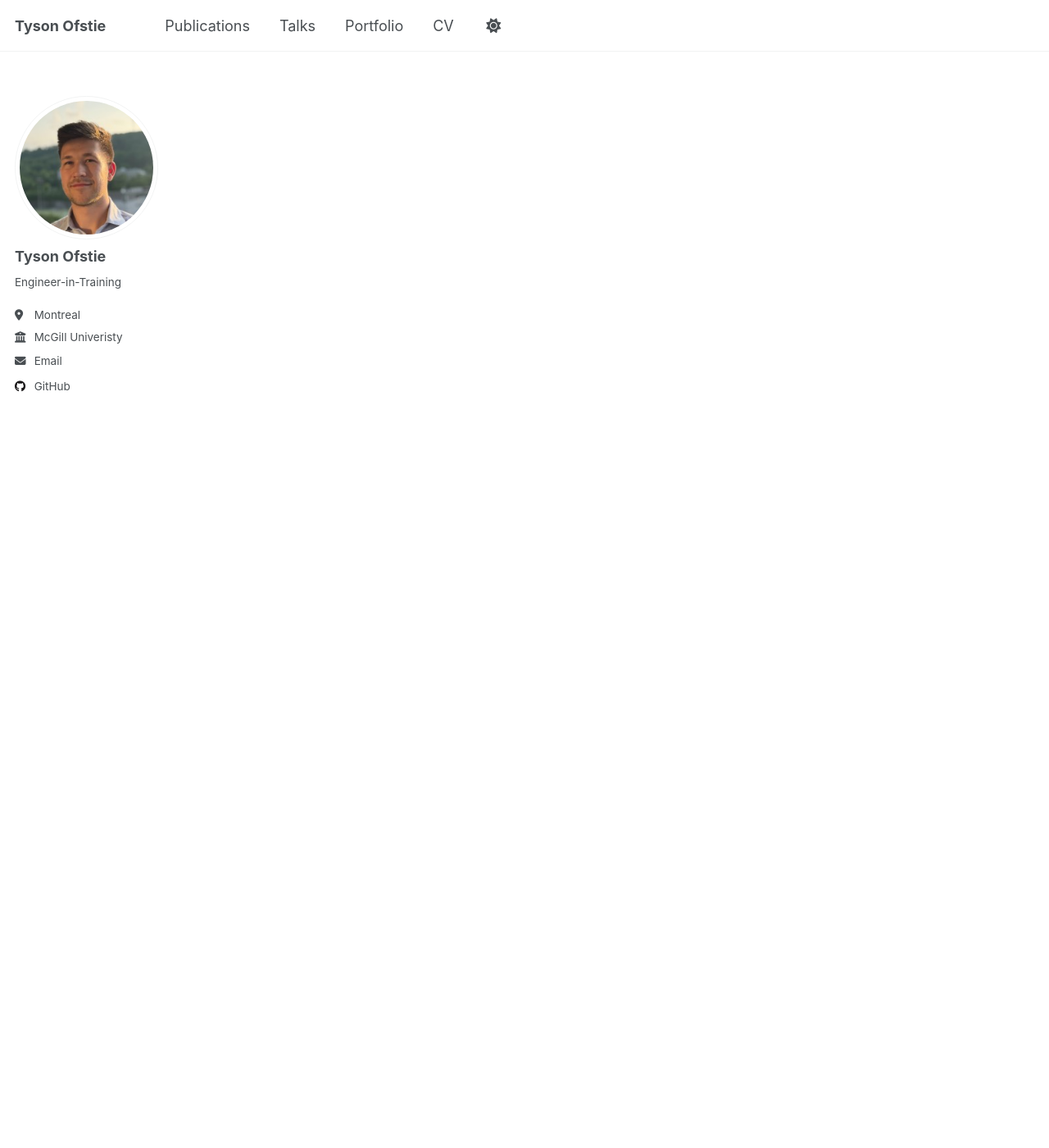
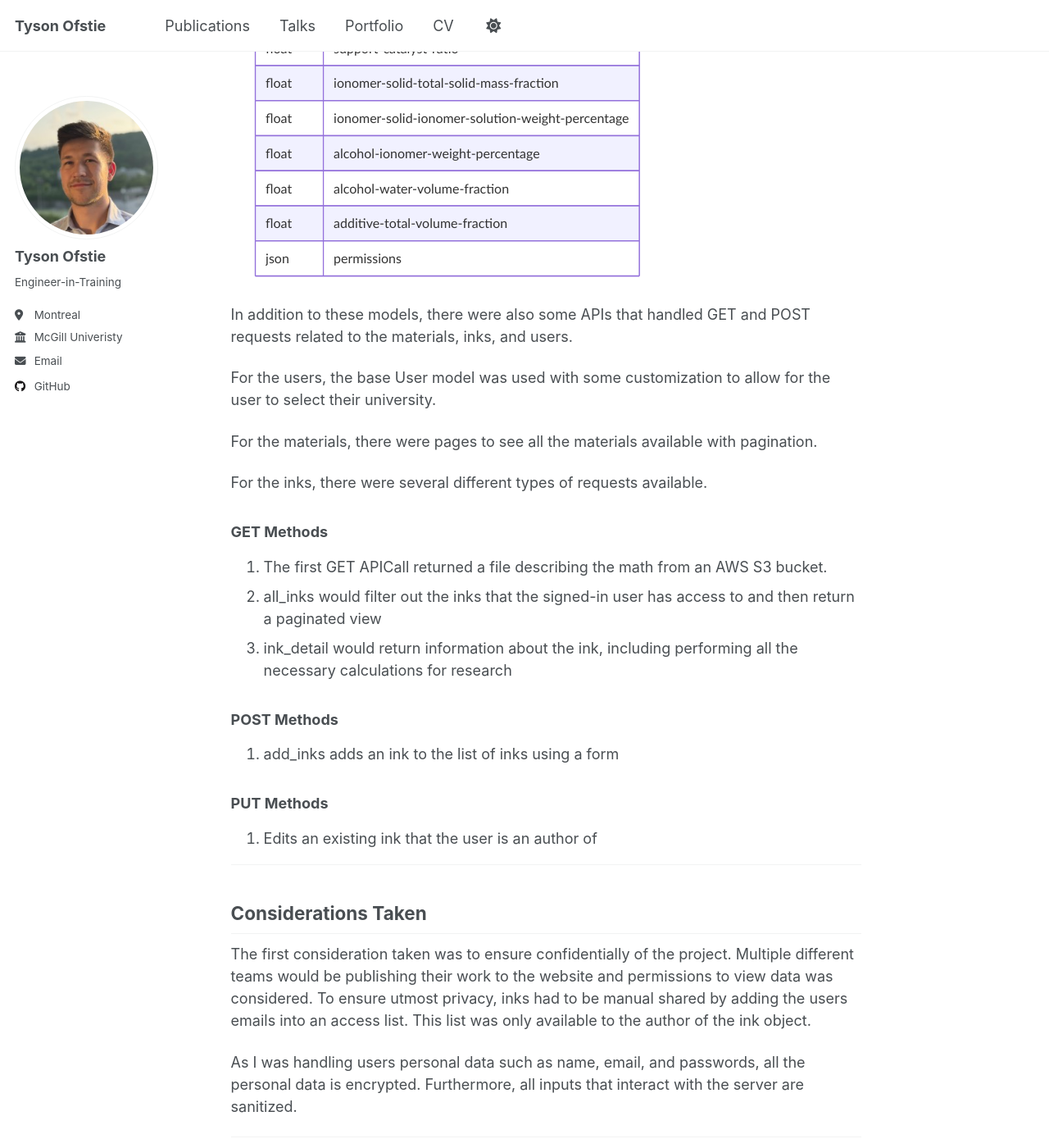
Before and after one commit to tofstie/tofstie.github.io, a Jekyll site: the page built from _portfolio/ink-design-website.md, in a window 1280 px wide and 1400 px high, scrolled down 1468 px. Shown: the whole window at 82% size. Built offline with Jekyll 4.4.1, drawn with Linux system fonts in a browser that asks for light colours; a script that is not in the unit is left out; some of the changed text lies outside the part shown.

Commit message:
Added information about the ink design website

````diff
--- a/_portfolio/ink-design-website.md
+++ b/_portfolio/ink-design-website.md
@@ -4,3 +4,87 @@ excerpt: "A website for designing and sharing Catalyst Ink Recipes<br/><img src=
 collection: portfolio
 date: 2022-01-14
 ---
+
+The original goal of this website was to develop a GUI tool for the standardization of fuel cell catalyst inks. Multiple people
+in the lab had used different units and had their own methods for developing the "recipe" for a catalyst. Althrough the original
+idea was a local GUI, I had the idea of making it cloud based instead of sitting on a drive somewhere. For this reason, Django was chosen
+as the ideal framework for the development of this website. It allows secure and easy implementation of the needed ideas and support for
+custom API calls.
+
+## Structure
+The structure of the django models works to ensure that each ink was fully dynamic. If a material changed or a user's information changed,
+it had to update automatically for the rest of the website.
+```mermaid
+erDiagram
+    User ||--|{Ink: contains
+    Material ||--o{Ink: includes
+    User {
+        string username
+        string university
+        string email
+        string password
+        other AbstractUser
+    }
+    Material {
+        string name
+        float density
+        float density-at-solid
+        string category
+        float surface-tension
+        float viscosity
+        float molar-mass
+    }
+    Ink {
+        string name
+        User author
+        Material catalyst
+        Material support
+        Material additive
+        Material ionomer
+        Material alcohol-ionomer
+        Material alcohol-solvent
+        float total-volume
+        float total-catalyst-ratio
+        float support-catalyst-ratio
+        float ionomer-solid-total-solid-mass-fraction
+        float ionomer-solid-ionomer-solution-weight-percentage
+        float alcohol-ionomer-weight-percentage
+        float alcohol-water-volume-fraction
+        float additive-total-volume-fraction
+        json permissions
+    }
+```
+
+In addition to these models, there were also some APIs that handled GET and POST requests related to the materials, inks, and users.
+
+For the users, the base User model was used with some customization to allow for the user to select their university.
+
+For the materials, there were pages to see all the materials available with pagination.
+
+For the inks, there were several different types of requests available.
+
+### GET Methods
+ 1. The first GET APICall returned a file describing the math from an AWS S3 bucket.
+ 2. all_inks would filter out the inks that the signed-in user has access to and then return a paginated view
+ 3. ink_detail would return information about the ink, including performing all the necessary calculations for research
+
+### POST Methods
+ 1. add_inks adds an ink to the list of inks using a form
+
+### PUT Methods
+ 1. Edits an existing ink that the user is an author of
+
+---
+
+## Considerations Taken
+The first consideration taken was to ensure confidentially of the project. Multiple different teams would be publishing their
+work to the website and permissions to view data was considered. To ensure utmost privacy, inks had to be manual shared by adding
+the users emails into an access list. This list was only available to the author of the ink object.
+
+As I was handling users personal data such as name, email, and passwords, all the personal data is encrypted. Furthermore, all
+inputs that interact with the server are sanitized.
+
+
+---
+
+<img src="/images/InkDesign/add_ink_page.png">
````
Also changed, not shown: _portfolio/capstone.md (+1 -1 lines).
